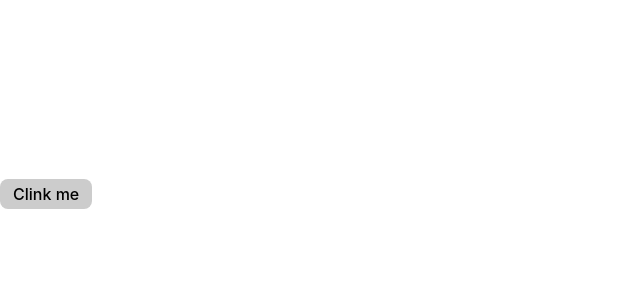
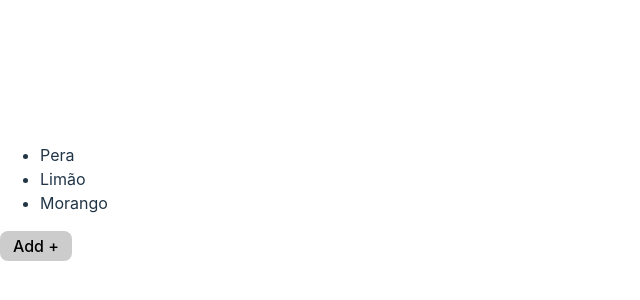
Before and after one commit to AlvesPHGA/react-study, a React (Vite) app in the folder stage03-react-hooks/: page / in a window 1280 px wide. Shown: the part 206-506 px from the top of the page, without its empty margins (0-640 px from the left). Built offline with nearby package versions, Linux system fonts and the light colour scheme.

Commit message:
add a new doc about useState

```diff
--- a/stage03-react-hooks/src/App.jsx
+++ b/stage03-react-hooks/src/App.jsx
@@ -1,14 +1,16 @@
 import React from 'react';
 import Button from './components/Button';
 import Modal from './components/Modal';
+import UseState from './components/UseState';
 
 function App() {
-   const [modal, setModal] = React.useState(false);
+   let list = ['Pera', 'Limão', 'Morango'];
+
+   const [items, setItems] = React.useState(list);
 
    return (
       <>
-         <Modal modal={modal} setModal={setModal} />
-         <Button legendBtn="Clink me" setModal={setModal} />
+         <UseState items={items} setItems={setItems} />
       </>
    );
 }
--- a/stage03-react-hooks/src/components/Button.jsx
+++ b/stage03-react-hooks/src/components/Button.jsx
@@ -1,6 +1,9 @@
 import React from 'react';
 
-const Button = ({ legendBtn, setModal }) => {
+const Button = ({ legendBtn, items, setItems }) => {
+   function handleClick() {
+      setItems([...items, 'Cenoura']);
+   }
    return (
       <button
          style={{
@@ -8,8 +11,9 @@ const Button = ({ legendBtn, setModal }) => {
             height: 'fit-content',
             padding: '.25rem .75rem',
             background: '#ccc',
+            margin: '0 auto',
          }}
-         onClick={() => setModal(true)}
+         onClick={handleClick}
       >
          {legendBtn}
       </button>
--- /dev/null
+++ b/stage03-react-hooks/src/components/UseState.jsx
@@ -0,0 +1,18 @@
+import React from 'react';
+import Button from './Button';
+
+const UseState = ({ items, setItems }) => {
+   return (
+      <>
+         <ul>
+            {items.map((item) => (
+               <li key={item}>{item}</li>
+            ))}
+         </ul>
+
+         <Button legendBtn="Add +" items={items} setItems={setItems} />
+      </>
+   );
+};
+
+export default UseState;
--- a/stage03-react-hooks/src/styles/App.css
+++ b/stage03-react-hooks/src/styles/App.css
@@ -3,6 +3,9 @@
    margin: 0 auto;
    padding: 2rem;
    text-align: center;
+   display: flex;
+   align-items: center;
+   justify-content: center;
 }
 
 .logo {
```
Also changed, not shown: stage03-react-hooks/src/styles/index.css (indentation only). Lines whose indentation alone changed are shown as unchanged.
